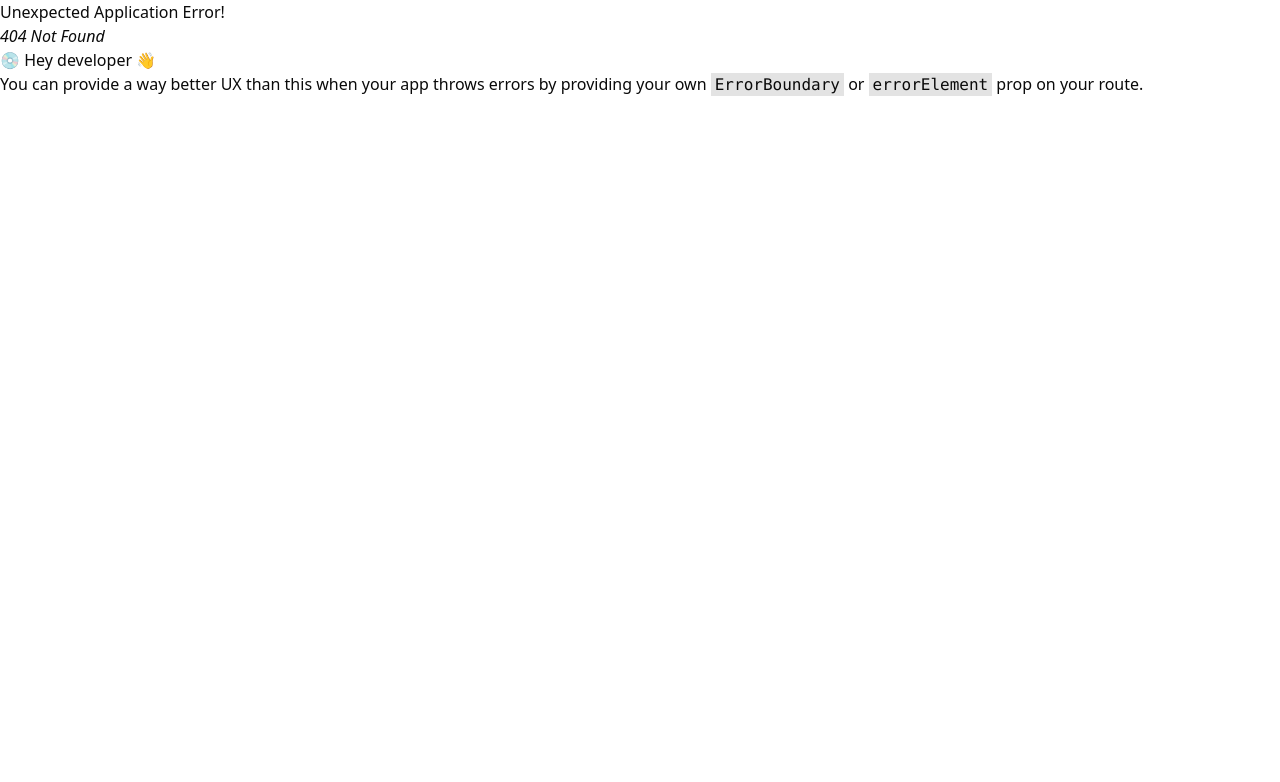
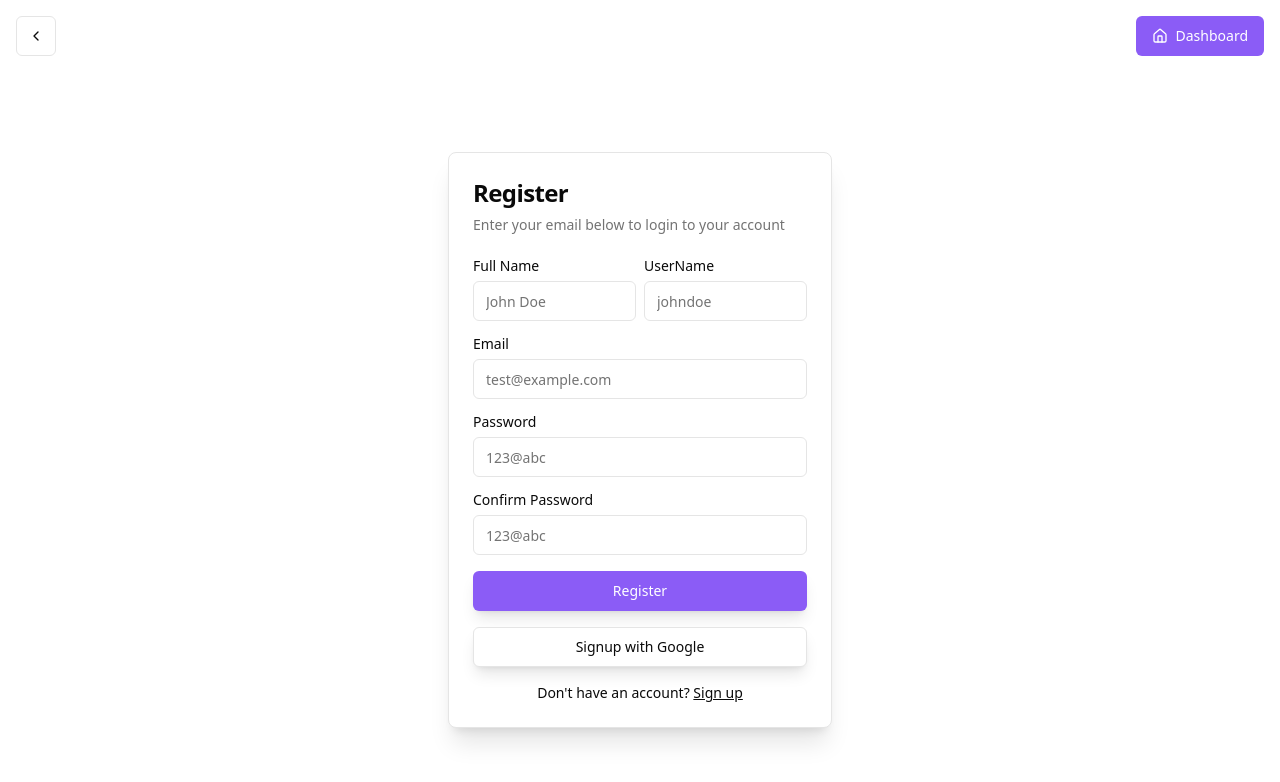
Before and after one commit to dhirajaryaa/Code-Clip-Frontend, a React (Vite) app: page /register in a window 1280 px wide. Before the commit this address had no page. Shown: the top 782 px of the page. Built offline with nearby package versions, Linux system fonts and the light colour scheme.

Commit message:
style: login and register page style done

```diff
--- a/package.json
+++ b/package.json
@@ -14,6 +14,7 @@
     "@radix-ui/react-collapsible": "^1.1.2",
     "@radix-ui/react-dialog": "^1.1.2",
     "@radix-ui/react-dropdown-menu": "^2.1.2",
+    "@radix-ui/react-label": "^2.1.1",
     "@radix-ui/react-separator": "^1.1.0",
     "@radix-ui/react-slot": "^1.1.0",
     "@radix-ui/react-tooltip": "^1.1.4",
--- a/src/components/custom/Header.jsx
+++ b/src/components/custom/Header.jsx
@@ -15,11 +15,11 @@ function Header() {
                             <UserAvatar />
                         ) : (
                             <>
-                            <Link to="/signup">
+                            <Link to="/register">
                                 <Button variant="outline" className="border-2 duration-300 hover:bg-violet-600/20 hover:border-violet-600/20 ">Sign up</Button>
                             </Link>
                             <Link to="/login">
-                                <Button className="bg-violet-600 hover:bg-violet-500 ">Sign in</Button>
+                                <Button variant="default">Sign in</Button>
                             </Link>
                             </>
                         )
--- /dev/null
+++ b/src/components/ui/card.jsx
@@ -0,0 +1,50 @@
+import * as React from "react"
+
+import { cn } from "@/lib/utils"
+
+const Card = React.forwardRef(({ className, ...props }, ref) => (
+  <div
+    ref={ref}
+    className={cn("rounded-lg border bg-card text-card-foreground shadow-sm", className)}
+    {...props} />
+))
+Card.displayName = "Card"
+
+const CardHeader = React.forwardRef(({ className, ...props }, ref) => (
+  <div
+    ref={ref}
+    className={cn("flex flex-col space-y-1.5 p-6", className)}
+    {...props} />
+))
+CardHeader.displayName = "CardHeader"
+
+const CardTitle = React.forwardRef(({ className, ...props }, ref) => (
+  <div
+    ref={ref}
+    className={cn("text-2xl font-semibold leading-none tracking-tight", className)}
+    {...props} />
+))
+CardTitle.displayName = "CardTitle"
+
+const CardDescription = React.forwardRef(({ className, ...props }, ref) => (
+  <div
+    ref={ref}
+    className={cn("text-sm text-muted-foreground", className)}
+    {...props} />
+))
+CardDescription.displayName = "CardDescription"
+
+const CardContent = React.forwardRef(({ className, ...props }, ref) => (
+  <div ref={ref} className={cn("p-6 pt-0", className)} {...props} />
+))
+CardContent.displayName = "CardContent"
+
+const CardFooter = React.forwardRef(({ className, ...props }, ref) => (
+  <div
+    ref={ref}
+    className={cn("flex items-center p-6 pt-0", className)}
+    {...props} />
+))
+CardFooter.displayName = "CardFooter"
+
+export { Card, CardHeader, CardFooter, CardTitle, CardDescription, CardContent }
--- /dev/null
+++ b/src/components/ui/label.jsx
@@ -0,0 +1,16 @@
+import * as React from "react"
+import * as LabelPrimitive from "@radix-ui/react-label"
+import { cva } from "class-variance-authority";
+
+import { cn } from "@/lib/utils"
+
+const labelVariants = cva(
+  "text-sm font-medium leading-none peer-disabled:cursor-not-allowed peer-disabled:opacity-70"
+)
+
+const Label = React.forwardRef(({ className, ...props }, ref) => (
+  <LabelPrimitive.Root ref={ref} className={cn(labelVariants(), className)} {...props} />
+))
+Label.displayName = LabelPrimitive.Root.displayName
+
+export { Label }
--- a/src/pages/LandingPage.jsx
+++ b/src/pages/LandingPage.jsx
@@ -83,7 +83,7 @@ function LandingPage() {
                     </p>
                     <div className="flex gap-4 justify-center">
 
-                        <Link to={"/signup"} className="bg-indigo-600 text-white px-6 py-3 rounded-lg hover:bg-indigo-700 transition flex items-center gap-2 text-lg">
+                        <Link to={"/register"} className="bg-indigo-600 text-white px-6 py-3 rounded-lg hover:bg-indigo-700 transition flex items-center gap-2 text-lg">
                             Get Started Free <ArrowRight className="w-4 h-4" />
                         </Link>
 
@@ -167,7 +167,7 @@ function LandingPage() {
                     </p>
                     <div className="flex gap-4 justify-center">
 
-                        <Link to={"/signup"} className="bg-white text-indigo-600 px-6 py-3 rounded-lg hover:bg-indigo-50 transition flex items-center gap-2 text-lg hover:bg-white/80">
+                        <Link to={"/register"} className="bg-white text-indigo-600 px-6 py-3 rounded-lg hover:bg-indigo-50 transition flex items-center gap-2 text-lg hover:bg-white/80">
                             Get Started Free <ArrowRight className="w-4 h-4" />
                         </Link>
 
--- /dev/null
+++ b/src/pages/Login.jsx
@@ -0,0 +1,73 @@
+import { Button } from '@/components/ui/button';
+import { Card, CardContent, CardDescription, CardHeader, CardTitle } from '../components/ui/card';
+import { Input } from '../components/ui/input';
+import { Label } from '../components/ui/label';
+import { Link } from 'react-router-dom';
+import { ChevronLeft, HomeIcon } from 'lucide-react';
+
+const Login = () => {
+    return (
+        <main className='flex justify-start flex-col items-center h-screen w-full gap-5'>
+            {/* topbar  */}
+            <nav className='flex items-center justify-between px-4 py-1 w-full mt-3'>
+                <Link to='/'>
+                    <Button variant="outline" size="icon">
+                        <ChevronLeft />
+                    </Button>
+                </Link>
+                <Link to={"/dashboard"}>
+                    <Button >
+                        <HomeIcon /> Dashboard
+                    </Button>
+                </Link>
+            </nav>
+            <div className="flex-1 flex justify-center items-center">
+
+                <Card className="mx-auto max-w-sm shadow-xl">
+                    <CardHeader>
+                        <CardTitle className="text-2xl">Login</CardTitle>
+                        <CardDescription>
+                            Enter your email below to login to your account
+                        </CardDescription>
+                    </CardHeader>
+                    <CardContent>
+                        <div className="grid gap-4">
+                            <div className="grid gap-2">
+                                <Label htmlFor="email">Email</Label>
+                                <Input
+                                    id="email"
+                                    type="email"
+                                    placeholder="test@example.com"
+                                    required
+                                />
+                            </div>
+                            <div className="grid gap-2">
+                                <div className="flex items-center">
+                                    <Label htmlFor="password">Password</Label>
+                                    <Link href="#" className="ml-auto inline-block text-sm underline">
+                                        Forgot your password?
+                                    </Link>
+                                </div>
+                                <Input id="password" type="password" required />
+                            </div>
+                            <Button type="submit" className="w-full shadow-lg">
+                                Login
+                            </Button>
+                            <Button variant="outline" className="w-full shadow-lg">
+                                Login with Google
+                            </Button>
+                        </div>
+                        <div className="mt-4 text-center text-sm">
+                            Don't have an account?{' '}
+                            <Link to="/register" className="underline">
+                                Sign up
+                            </Link>
+                        </div>
+                    </CardContent>
+                </Card>
+            </div>
+        </main>
+    );
+}
+
+export default Login;
--- /dev/null
+++ b/src/pages/Register.jsx
@@ -0,0 +1,94 @@
+import { Button } from '@/components/ui/button';
+import { Card, CardContent, CardDescription, CardHeader, CardTitle } from '../components/ui/card';
+import { Input } from '../components/ui/input';
+import { Label } from '../components/ui/label';
+import { Link } from 'react-router-dom';
+import { ChevronLeft, HomeIcon } from 'lucide-react';
+
+const Register = () => {
+    return (
+        <main className='flex justify-start flex-col items-center h-screen w-full gap-5'>
+            {/* topbar  */}
+            <nav className='flex items-center justify-between px-4 py-1 w-full mt-3'>
+                <Link to='/'>
+                    <Button variant="outline" size="icon">
+                        <ChevronLeft />
+                    </Button>
+                </Link>
+                <Link to={"/dashboard"}>
+                <Button >
+                    <HomeIcon /> Dashboard
+                </Button>
+                </Link>
+            </nav>
+            <div className="flex-1 flex justify-center items-center">
+
+                <Card className="mx-auto max-w-sm w-full shadow-xl">
+                    <CardHeader>
+                        <CardTitle className="text-2xl">Register</CardTitle>
+                        <CardDescription>
+                            Enter your email below to login to your account
+                        </CardDescription>
+                    </CardHeader>
+                    <CardContent>
+                        <div className="grid gap-4">
+                            <div className="grid grid-cols-2 gap-2">
+
+                                <div className="grid gap-2">
+                                    <Label htmlFor="fullName">Full Name</Label>
+                                    <Input
+                                        id="fullName"
+                                        type="text"
+                                        placeholder="John Doe"
+                                        required
+                                    />
+                                </div>
+                                <div className="grid gap-2">
+                                    <Label htmlFor="username">UserName</Label>
+                                    <Input
+                                        id="username"
+                                        type="text"
+                                        placeholder="johndoe"
+                                        required
+                                    />
+                                </div>
+                            </div>
+                            <div className="grid gap-2">
+                                <Label htmlFor="email">Email</Label>
+                                <Input
+                                    id="email"
+                                    type="email"
+                                    placeholder="test@example.com"
+                                    required
+                                />
+                            </div>
+                            <div className="grid gap-2">
+                                <Label htmlFor="password">Password</Label>
+                                <Input id="password" type="password" required placeholder="123@abc" />
+                            </div>
+                            <div className="grid gap-2">
+                                <Label htmlFor="cnf-password">Confirm Password</Label>
+                                <Input id="cnf-password" type="password" required placeholder="123@abc" />
+                            </div>
+                            <Button type="submit" className="w-full shadow-lg">
+                                Register
+                            </Button>
+                            <Button variant="outline" className="w-full shadow-lg">
+                                Signup with Google
+                            </Button>
+                        </div>
+                        <div className="mt-4 text-center text-sm">
+                            Don't have an account?{' '}
+                            <Link to="/login" className="underline">
+                                Sign up
+                            </Link>
+                        </div>
+                    </CardContent>
+                </Card>
+            </div>
+
+        </main>
+    );
+}
+
+export default Register;
--- a/src/pages/index.js
+++ b/src/pages/index.js
@@ -1,3 +1,5 @@
 import LandingPage from "./LandingPage";
 import Dashboard from "./Dashboard";
-export {Dashboard,LandingPage};
+import Register from "./Register";
+import Login from "./Login";
+export {Dashboard,LandingPage,Register,Login};
```
Also changed, not shown: src/App.jsx (+9 -2 lines), 1 other file (tests, documents, lock files or other folders).
